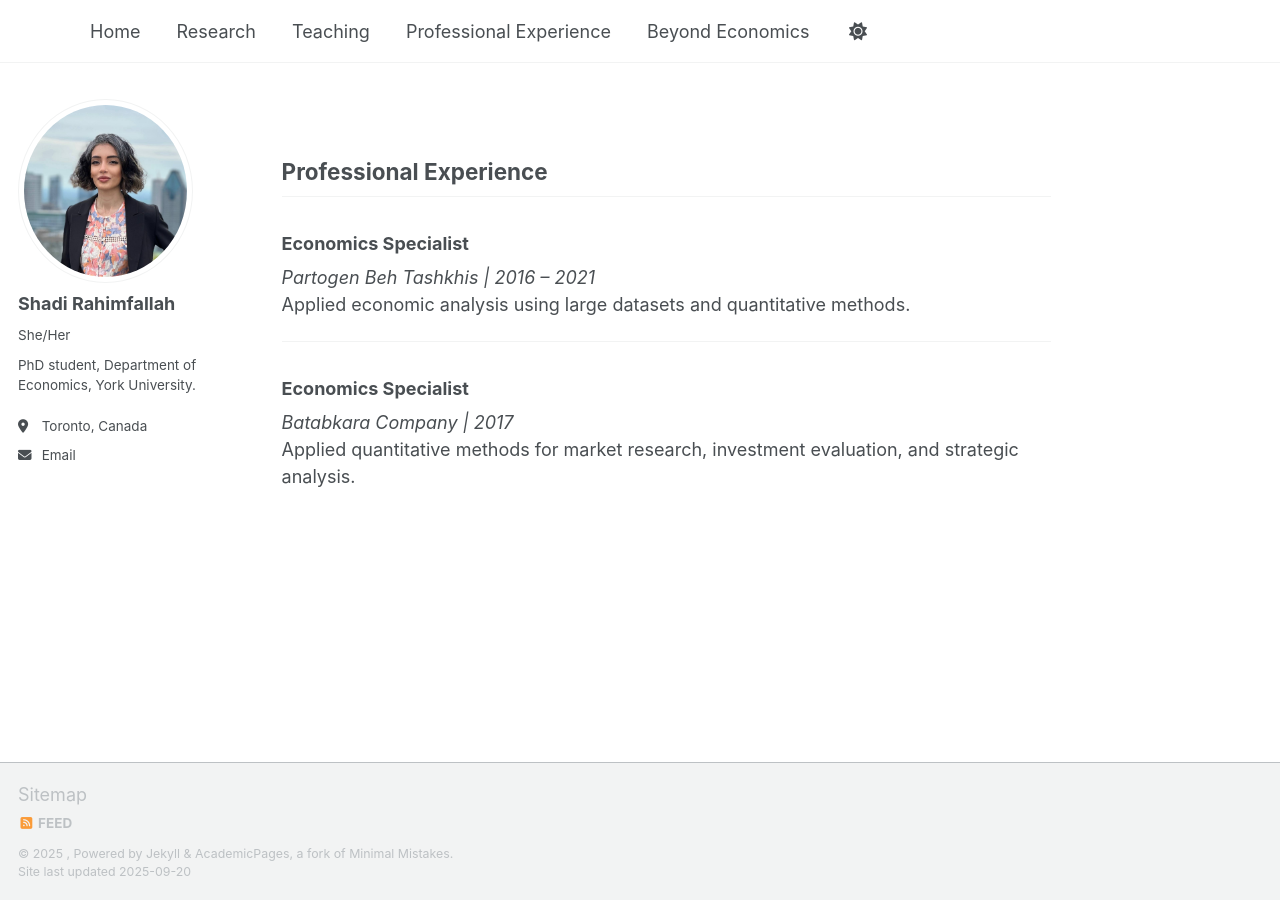
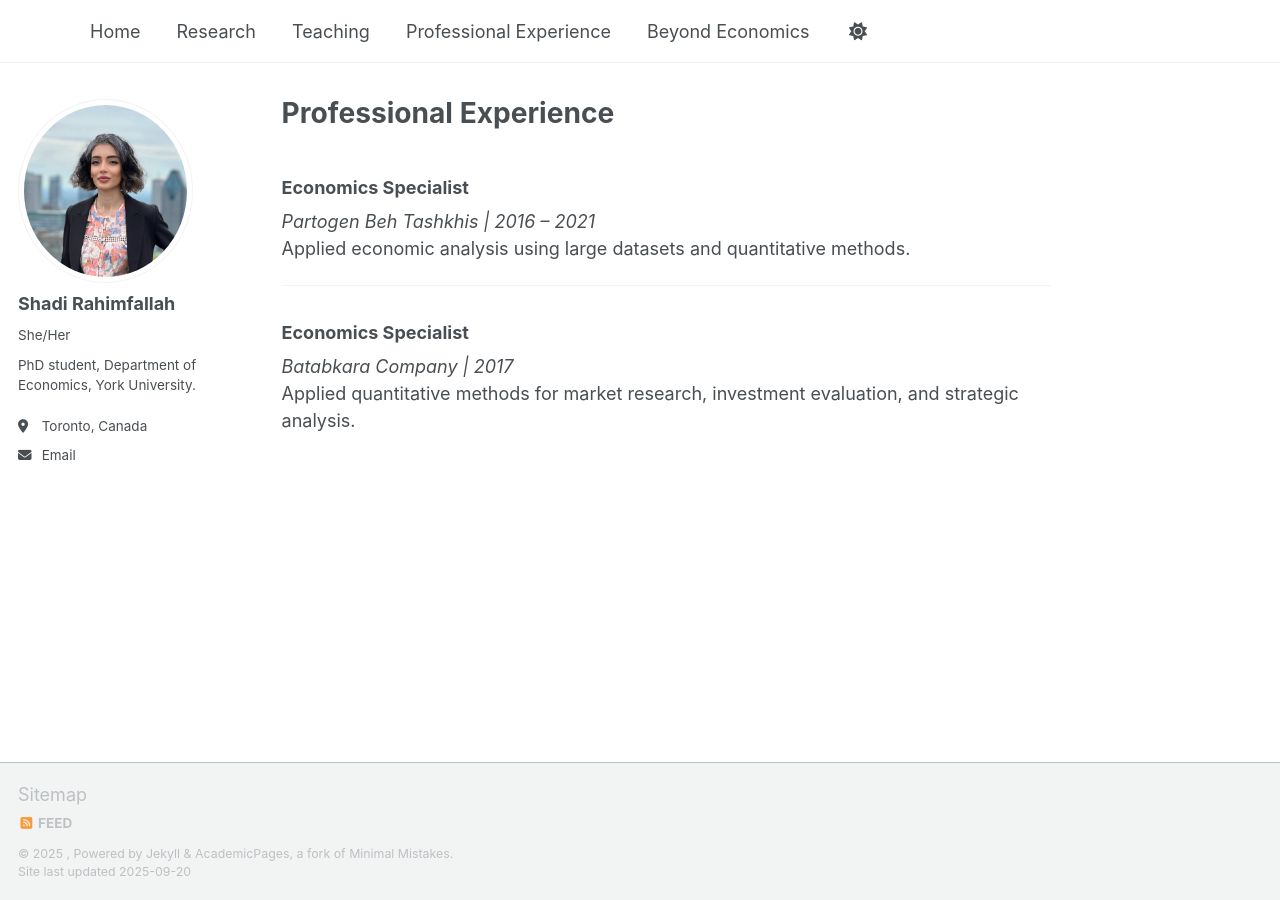
Before and after one commit to ShadiRahimfallah/ShadiRahimfallah.github.io, a Jekyll site: the page built from _pages/experience.md, in a window 1280 px wide. Built offline with Jekyll 4.4.1, drawn with Linux system fonts in a browser that asks for light colours; a script that is not in the unit is left out.

```diff
--- a/_pages/experience.md
+++ b/_pages/experience.md
@@ -1,11 +1,9 @@
 ---
 layout: single
-title: ""
+title: "Professional Experience"
 permalink: /experience/
 author_profile: true
 ---
-
-## Professional Experience
 
 ### Economics Specialist
 *Partogen Beh Tashkhis | 2016 – 2021*
```
